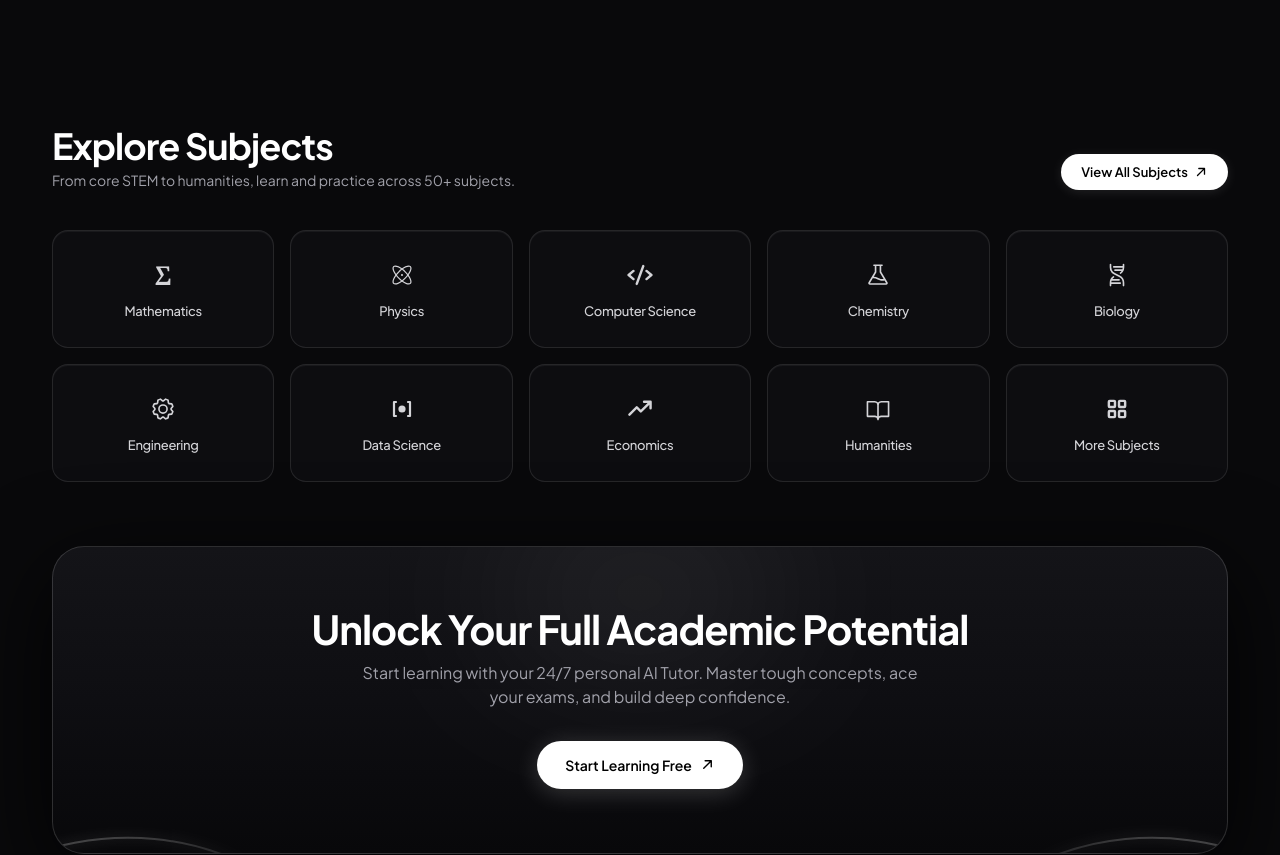
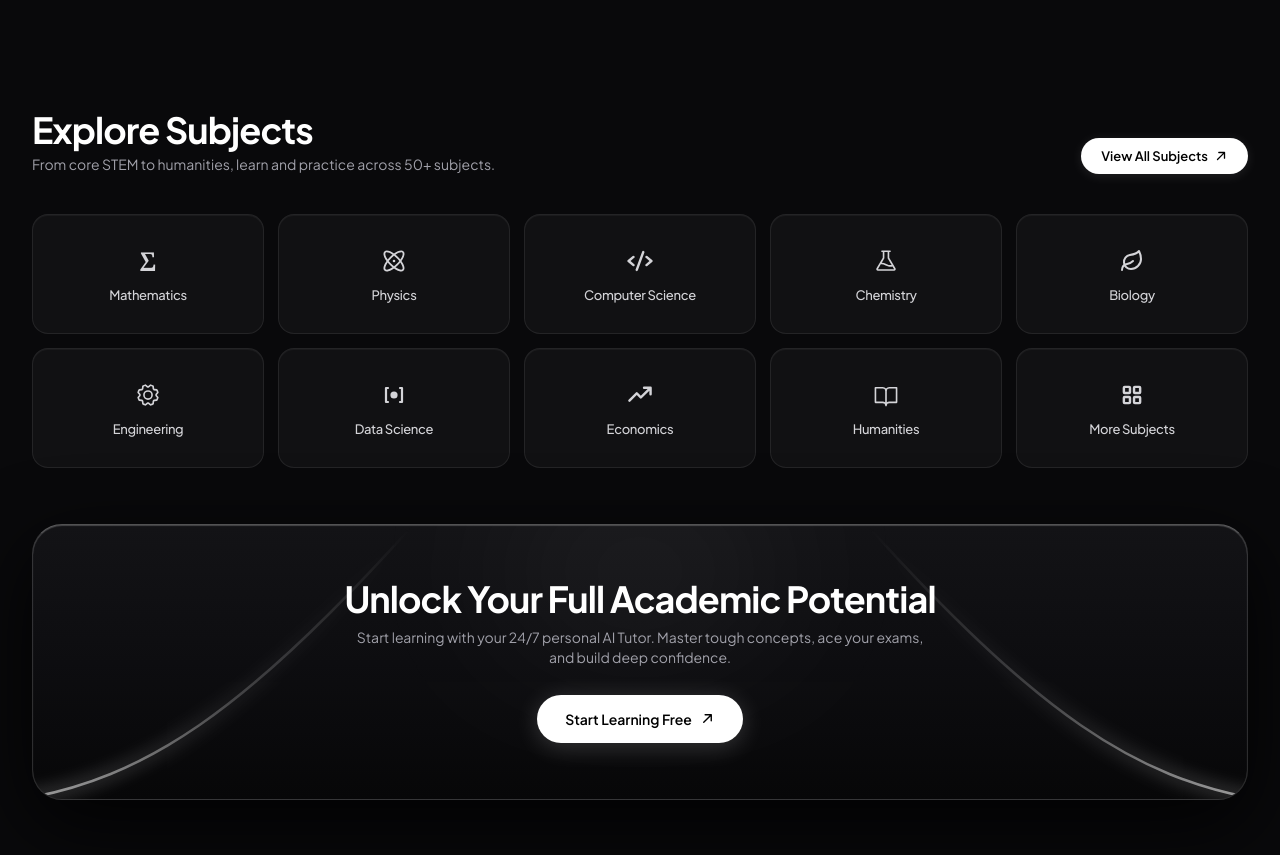
Before and after one commit to Aman-HQ/PLP, a React (Vite) app: page / in a window 1280 px wide. Shown: the part 2500-3355 px from the top of the page. Built offline with nearby package versions, Linux system fonts and the light colour scheme; no server answers.

Commit message:
Shukla's chatbot added 12

```diff
--- a/src/components/Services.jsx
+++ b/src/components/Services.jsx
@@ -4,7 +4,6 @@ import {
   Atom,
   Code,
   Flask,
-  Dna,
   Gear,
   TrendUp,
   BookOpen,
@@ -27,7 +26,7 @@ const SUBJECTS = [
   {
     id: 'physics',
     name: 'Physics',
-    icon: <Atom size={26} weight="light" />,
+    icon: <Atom size={28} weight="regular" />,
     href: '/dashboard#physics',
   },
   {
@@ -45,7 +44,21 @@ const SUBJECTS = [
   {
     id: 'biology',
     name: 'Biology',
-    icon: <Dna size={26} weight="regular" />,
+    icon: (
+      <svg
+        viewBox="0 0 24 24"
+        fill="none"
+        stroke="currentColor"
+        strokeWidth="2"
+        strokeLinecap="round"
+        strokeLinejoin="round"
+        className="w-6 h-6"
+        aria-hidden="true"
+      >
+        <path d="M11 20A7 7 0 0 1 9.8 6.1C15.5 5 17 4.48 19 2c1 2 2 4.18 2 8 0 5.5-4.78 10-10 10Z" />
+        <path d="M2 21c0-3 1.85-5.36 5.08-6C9.5 14.52 12 13 13 12" />
+      </svg>
+    ),
     href: '/dashboard#biology',
   },
   {
@@ -119,9 +132,9 @@ export default function Services() {
   return (
     <section
       id="services"
-      className="relative w-full overflow-hidden bg-[#09090B] py-20 sm:py-24 md:py-28"
+      className="relative w-full overflow-hidden bg-[#09090B] py-16 sm:py-20 md:py-24"
     >
-      <div className="mx-auto max-w-[1240px] px-5 sm:px-8">
+      <div className="mx-auto max-w-[1360px] px-4 sm:px-6 md:px-8">
 
         {/* 1. Section Header matching Image */}
         <motion.div
@@ -153,25 +166,25 @@ export default function Services() {
           </a>
         </motion.div>
 
-        {/* 2. Subjects Grid: 10 Cards in 5x2 Layout */}
+        {/* 2. Subjects Grid: 10 Cards in 5x2 Layout (Wide 1.6:1 - 2.2:1 Aspect Ratio) */}
         <motion.div
           variants={containerVariants}
           initial="hidden"
           whileInView="show"
           viewport={{ once: true, amount: 0.05 }}
-          className="grid grid-cols-2 sm:grid-cols-3 md:grid-cols-5 gap-3.5 sm:gap-4"
+          className="grid grid-cols-2 sm:grid-cols-3 md:grid-cols-5 gap-3 sm:gap-3.5"
         >
           {SUBJECTS.map((subject) => (
             <motion.a
               key={subject.id}
               href={subject.href}
               variants={itemVariants}
-              className="group relative flex flex-col items-center justify-center p-6 sm:p-7 rounded-2xl border border-white/10 bg-[#121214]/60 hover:bg-[#18181B] hover:border-white/25 shadow-[inset_0_1px_1px_rgba(255,255,255,0.06)] hover:shadow-[0_8px_30px_rgba(0,0,0,0.5)] transition-all duration-300 ease-premium cursor-pointer active:scale-[0.98]"
+              className="group relative flex flex-col items-center justify-center h-[110px] sm:h-[116px] md:h-[120px] px-4 py-3.5 rounded-2xl border border-white/[0.08] bg-[#111113] hover:bg-[#18181c] hover:border-white/20 shadow-[inset_0_1px_1px_rgba(255,255,255,0.05)] hover:shadow-[0_8px_24px_rgba(0,0,0,0.5)] transition-all duration-200 ease-out cursor-pointer active:scale-[0.98]"
             >
               <div className="h-8 flex items-center justify-center text-zinc-300 group-hover:text-white transition-colors duration-200">
                 {subject.icon}
               </div>
-              <span className="font-sans text-xs sm:text-[13px] font-medium text-zinc-300 group-hover:text-white mt-3 text-center tracking-tight transition-colors duration-200">
+              <span className="font-sans text-xs sm:text-[13px] font-medium text-zinc-300 group-hover:text-white mt-2.5 text-center tracking-tight transition-colors duration-200 select-none">
                 {subject.name}
               </span>
             </motion.a>
@@ -184,40 +197,41 @@ export default function Services() {
           whileInView={{ opacity: 1, y: 0 }}
           viewport={{ once: true, amount: 0.1 }}
           transition={{ duration: 0.7, ease: EASE_PREMIUM }}
-          className="relative mt-12 sm:mt-16 overflow-hidden rounded-[26px] sm:rounded-[32px] border border-white/15 bg-gradient-to-b from-[#141418] via-[#0E0E12] to-[#08080A] px-6 py-12 sm:px-12 sm:py-16 text-center shadow-[0_24px_90px_rgba(0,0,0,0.85)] backdrop-blur-2xl"
+          className="relative mt-10 sm:mt-14 overflow-hidden rounded-[24px] sm:rounded-[30px] border border-white/15 border-t-white/30 bg-gradient-to-b from-[#131316] via-[#0d0d10] to-[#070708] px-6 py-10 sm:px-12 sm:py-12 md:py-14 text-center shadow-[inset_0_1px_1px_rgba(255,255,255,0.22),0_24px_80px_rgba(0,0,0,0.85)] backdrop-blur-2xl"
         >
           {/* Top ambient radial spotlight */}
           <div
             aria-hidden
-            className="pointer-events-none absolute left-1/2 -top-16 -translate-x-1/2 h-[220px] w-[600px] rounded-full opacity-40 blur-[70px] z-0"
+            className="pointer-events-none absolute left-1/2 -top-16 -translate-x-1/2 h-[220px] w-[600px] rounded-full opacity-35 blur-[70px] z-0"
             style={{
-              background: 'radial-gradient(circle, rgba(255,255,255,0.2) 0%, transparent 70%)',
+              background: 'radial-gradient(circle, rgba(255,255,255,0.18) 0%, transparent 70%)',
             }}
           />
 
           {/* Bottom-left curved specular light sweep */}
           <svg
-            className="pointer-events-none absolute -bottom-4 -left-4 h-[220px] w-[320px] opacity-40 select-none z-0"
-            viewBox="0 0 320 220"
+            className="pointer-events-none absolute bottom-0 left-0 h-full w-[42%] max-w-[440px] opacity-70 select-none z-0"
+            viewBox="0 0 440 260"
             fill="none"
+            preserveAspectRatio="none"
             xmlns="http://www.w3.org/2000/svg"
           >
             <path
-              d="M -40 220 C 60 170, 180 180, 260 250"
+              d="M -10 260 C 110 240, 210 180, 380 0"
               stroke="url(#ctaLeftGlow)"
-              strokeWidth="2"
+              strokeWidth="2.5"
             />
             <path
-              d="M -40 220 C 60 170, 180 180, 260 250"
+              d="M -10 260 C 110 240, 210 180, 380 0"
               stroke="url(#ctaLeftGlow)"
-              strokeWidth="8"
-              strokeOpacity="0.3"
-              filter="blur(6px)"
+              strokeWidth="10"
+              strokeOpacity="0.4"
+              filter="blur(8px)"
             />
             <defs>
-              <linearGradient id="ctaLeftGlow" x1="0%" y1="0%" x2="100%" y2="100%">
-                <stop offset="0%" stopColor="#FFFFFF" stopOpacity="0.7" />
-                <stop offset="60%" stopColor="#FFFFFF" stopOpacity="0.2" />
+              <linearGradient id="ctaLeftGlow" x1="0%" y1="100%" x2="100%" y2="0%">
+                <stop offset="0%" stopColor="#FFFFFF" stopOpacity="0.85" />
+                <stop offset="45%" stopColor="#FFFFFF" stopOpacity="0.3" />
                 <stop offset="100%" stopColor="#FFFFFF" stopOpacity="0" />
               </linearGradient>
             </defs>
@@ -225,27 +239,28 @@ export default function Services() {
 
           {/* Bottom-right curved specular light sweep */}
           <svg
-            className="pointer-events-none absolute -bottom-4 -right-4 h-[220px] w-[320px] opacity-40 select-none z-0"
-            viewBox="0 0 320 220"
+            className="pointer-events-none absolute bottom-0 right-0 h-full w-[42%] max-w-[440px] opacity-70 select-none z-0"
+            viewBox="0 0 440 260"
             fill="none"
+            preserveAspectRatio="none"
             xmlns="http://www.w3.org/2000/svg"
           >
             <path
-              d="M 360 220 C 260 170, 140 180, 60 250"
+              d="M 450 260 C 330 240, 230 180, 60 0"
               stroke="url(#ctaRightGlow)"
-              strokeWidth="2"
+              strokeWidth="2.5"
             />
             <path
-              d="M 360 220 C 260 170, 140 180, 60 250"
+              d="M 450 260 C 330 240, 230 180, 60 0"
               stroke="url(#ctaRightGlow)"
-              strokeWidth="8"
-              strokeOpacity="0.3"
-              filter="blur(6px)"
+              strokeWidth="10"
+              strokeOpacity="0.4"
+              filter="blur(8px)"
             />
             <defs>
-              <linearGradient id="ctaRightGlow" x1="100%" y1="0%" x2="0%" y2="100%">
-                <stop offset="0%" stopColor="#FFFFFF" stopOpacity="0.7" />
-                <stop offset="60%" stopColor="#FFFFFF" stopOpacity="0.2" />
+              <linearGradient id="ctaRightGlow" x1="100%" y1="100%" x2="0%" y2="0%">
+                <stop offset="0%" stopColor="#FFFFFF" stopOpacity="0.85" />
+                <stop offset="45%" stopColor="#FFFFFF" stopOpacity="0.3" />
                 <stop offset="100%" stopColor="#FFFFFF" stopOpacity="0" />
               </linearGradient>
             </defs>
@@ -253,24 +268,24 @@ export default function Services() {
 
           {/* Banner Content */}
           <div className="relative z-10 mx-auto max-w-2xl">
-            <h3 className="font-display font-bold text-2xl sm:text-3xl md:text-[2.5rem] leading-tight text-white tracking-tight">
+            <h3 className="font-display font-bold text-2xl sm:text-3xl md:text-[2.25rem] leading-tight text-white tracking-tight">
               Unlock Your Full Academic Potential
             </h3>
 
-            <p className="mx-auto mt-3.5 max-w-xl font-sans text-xs sm:text-sm md:text-base text-zinc-400 font-normal leading-relaxed">
+            <p className="mx-auto mt-2.5 max-w-xl font-sans text-xs sm:text-sm text-zinc-400 font-normal leading-relaxed">
               Start learning with your 24/7 personal AI Tutor. Master tough concepts, ace your exams, and build deep confidence.
             </p>
 
-            <div className="mt-8 flex justify-center">
+            <div className="mt-7 flex justify-center">
               <a
                 href="/dashboard"
-                className="group inline-flex items-center gap-2 rounded-full bg-white px-7 py-3.5 font-sans text-xs sm:text-sm font-semibold text-black shadow-[0_4px_24px_rgba(255,255,255,0.18)] hover:bg-neutral-100 active:scale-[0.98] transition-all duration-300 ease-premium cursor-pointer"
+                className="group inline-flex items-center gap-2 rounded-full bg-white px-7 py-3.5 font-sans text-xs sm:text-sm font-semibold text-black shadow-[0_4px_24px_rgba(255,255,255,0.18)] hover:bg-neutral-100 active:scale-[0.97] transition-all duration-200 cursor-pointer"
               >
                 <span>Start Learning Free</span>
                 <ArrowUpRight
                   size={15}
                   weight="bold"
-                  className="transition-transform duration-300 ease-premium group-hover:translate-x-0.5 group-hover:-translate-y-0.5"
+                  className="transition-transform duration-200 ease-out group-hover:translate-x-0.5 group-hover:-translate-y-0.5"
                 />
               </a>
             </div>
--- a/src/components/icons.js
+++ b/src/components/icons.js
@@ -65,6 +65,7 @@ export { House } from '@phosphor-icons/react/dist/icons/House';
 export { Images } from '@phosphor-icons/react/dist/icons/Images';
 export { Info } from '@phosphor-icons/react/dist/icons/Info';
 export { InstagramLogo } from '@phosphor-icons/react/dist/icons/InstagramLogo';
+export { Leaf } from '@phosphor-icons/react/dist/icons/Leaf';
 export { Lightning } from '@phosphor-icons/react/dist/icons/Lightning';
 export { Lightbulb } from '@phosphor-icons/react/dist/icons/Lightbulb';
 export { List } from '@phosphor-icons/react/dist/icons/List';
@@ -75,6 +76,7 @@ export { MapPin } from '@phosphor-icons/react/dist/icons/MapPin';
 export { PaperPlaneTilt } from '@phosphor-icons/react/dist/icons/PaperPlaneTilt';
 export { Phone } from '@phosphor-icons/react/dist/icons/Phone';
 export { PhoneCall } from '@phosphor-icons/react/dist/icons/PhoneCall';
+export { Plant } from '@phosphor-icons/react/dist/icons/Plant';
 export { Play } from '@phosphor-icons/react/dist/icons/Play';
 export { Plus } from '@phosphor-icons/react/dist/icons/Plus';
 export { Printer } from '@phosphor-icons/react/dist/icons/Printer';
```
